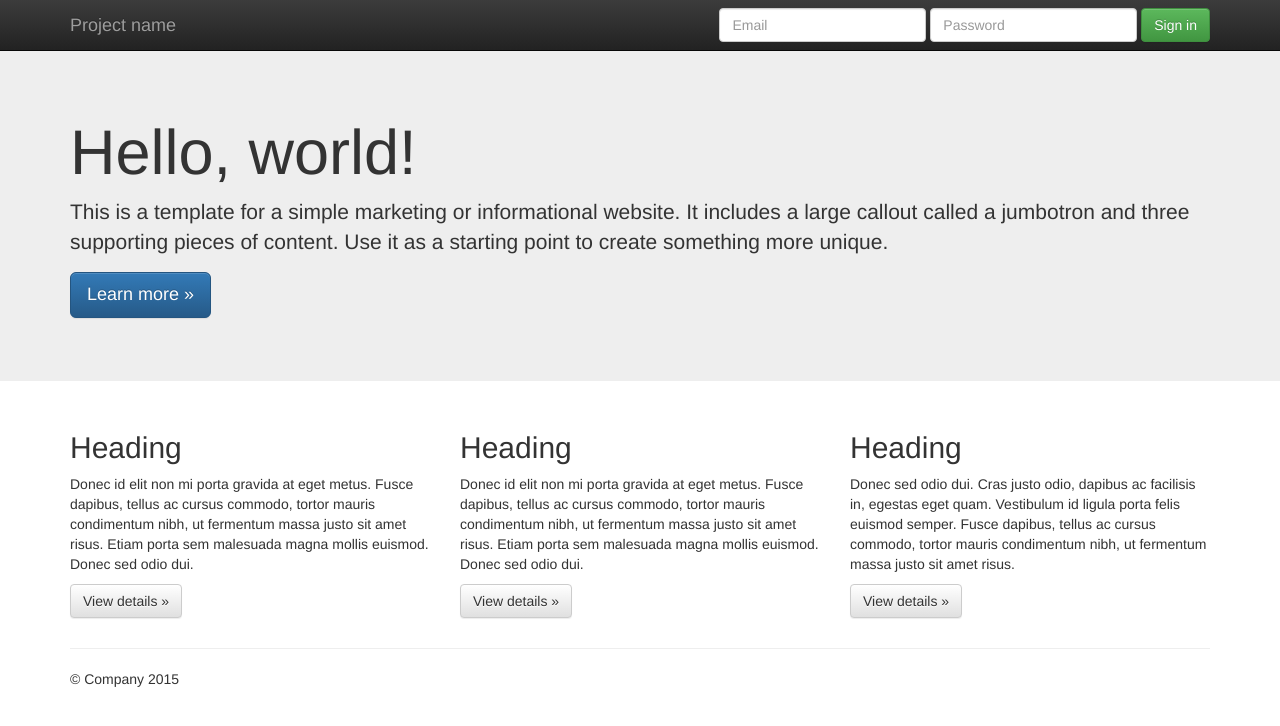
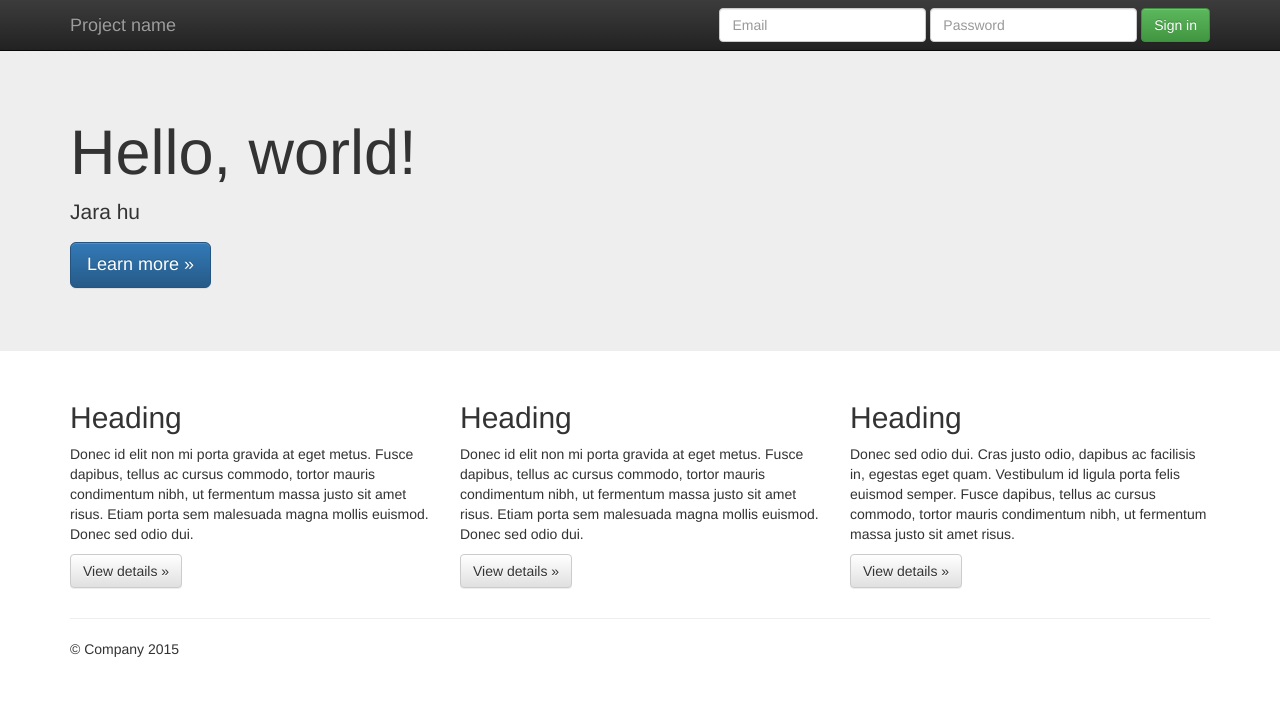
Before and after one commit to pran1196/gitdemo, a plain HTML site: page index.html in a window 1280 px wide. Drawn offline with nearby package versions, Linux system fonts and the light colour scheme.

Commit message:
change in index file

```diff
--- a/index.html
+++ b/index.html
@@ -56,7 +56,7 @@
     <div class="jumbotron">
       <div class="container">
         <h1>Hello, world!</h1>
-        <p>This is a template for a simple marketing or informational website. It includes a large callout called a jumbotron and three supporting pieces of content. Use it as a starting point to create something more unique.</p>
+        <p>Jara hu</p>
         <p><a class="btn btn-primary btn-lg" href="#" role="button">Learn more &raquo;</a></p>
       </div>
     </div>
```
